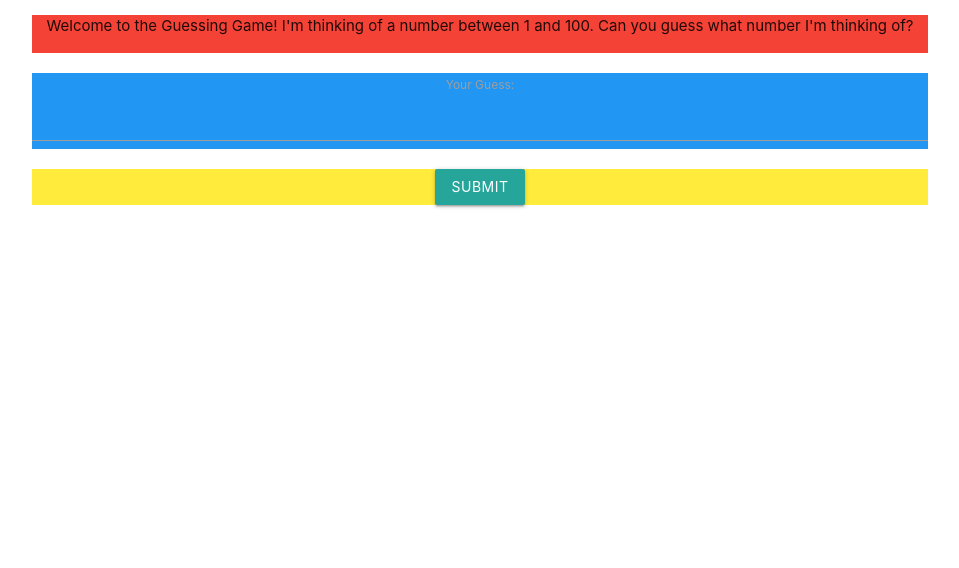
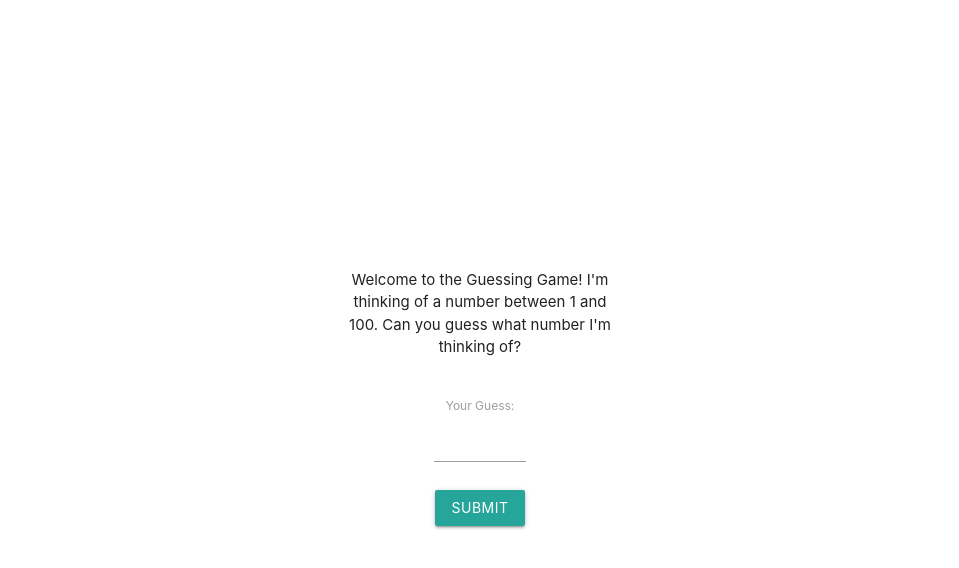
Before and after one commit to joyceky/guess-game, a plain HTML site: page index.html in a window 1280 px wide. Shown: the whole page, without its empty margins (160-1119 px from the left). Drawn offline with nearby package versions, Linux system fonts and the light colour scheme.

Commit message:
cleaned up front and vertical alignments

```diff
--- a/index.html
+++ b/index.html
@@ -5,24 +5,34 @@
     <title>Guess Game</title>
     <!-- Compiled and minified CSS -->
     <link rel="stylesheet" href="https://cdnjs.cloudflare.com/ajax/libs/materialize/0.97.8/css/materialize.min.css">
+    <link rel="stylesheet" href="style.css" media="screen" title="no title">
     <!-- Compiled and minified JavaScript -->
     <script src="https://cdnjs.cloudflare.com/ajax/libs/materialize/0.97.8/js/materialize.min.js" defer></script>
   </head>
   <body>
+    <!-- <div class="center-aligned">
+
+    </div> -->
     <div class="container center">
-      <div class="row center red">
+      <div class="row center">
+        <div class="col s4 push-s4">
           <p id="dynamic_text">
             Welcome to the Guessing Game! I'm thinking of a number between 1 and 100. Can you guess what number I'm thinking of?
           </p>
         </div>
-      <div class="row center blue">
+      </div>
+      <div class="row center">
+        <div class="col s4 push-s4">
           <label for="text_input">Your Guess:</label>
           <input id="guess_input" type="text" name="text_input" value="">
         </div>
-      <div class="row center yellow">
+      </div>
+      <div class="col s4 push-s4">
+        <div class="row center">
           <button id="guess_button" class="btn waves-effect waves-light" type="submit" name="action">Submit
          </button>
         </div>
       </div>
+    </div>
   </body>
 </html>
--- a/style.css
+++ b/style.css
@@ -0,0 +1,17 @@
+html, body {
+  height: 100%;
+}
+
+.container {
+  height: 100%;
+
+  display: flex;
+  flex-flow: column nowrap;
+  justify-content: center;
+}
+
+/*.middle-row {
+  display: flex;
+  flex-flow: row;
+  justify-content: center;
+}*/
```
Lines whose indentation alone changed are shown as unchanged.
